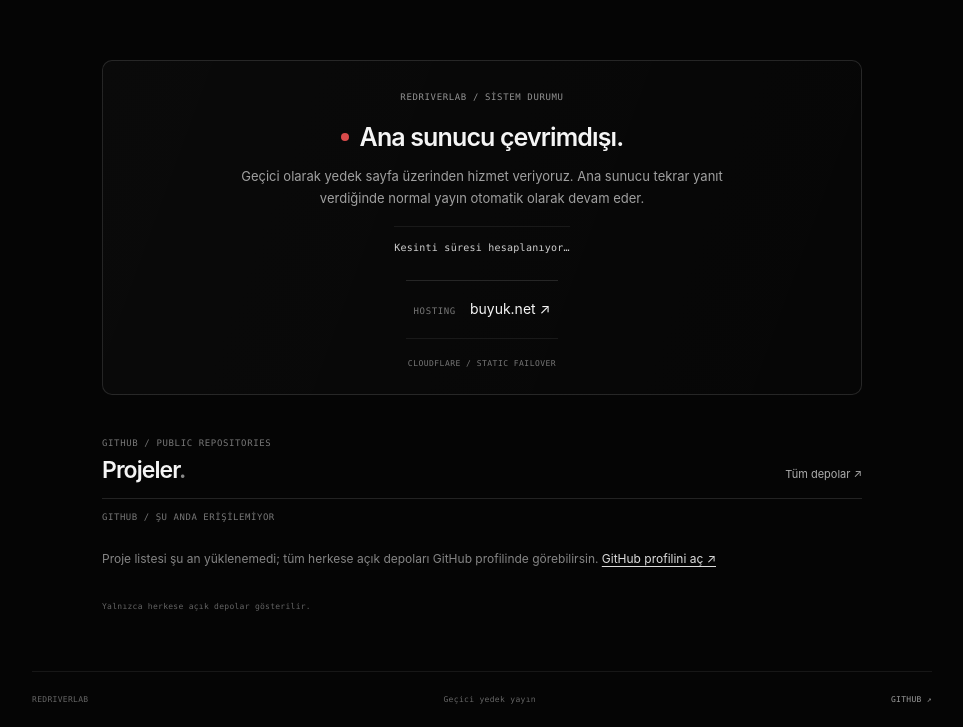
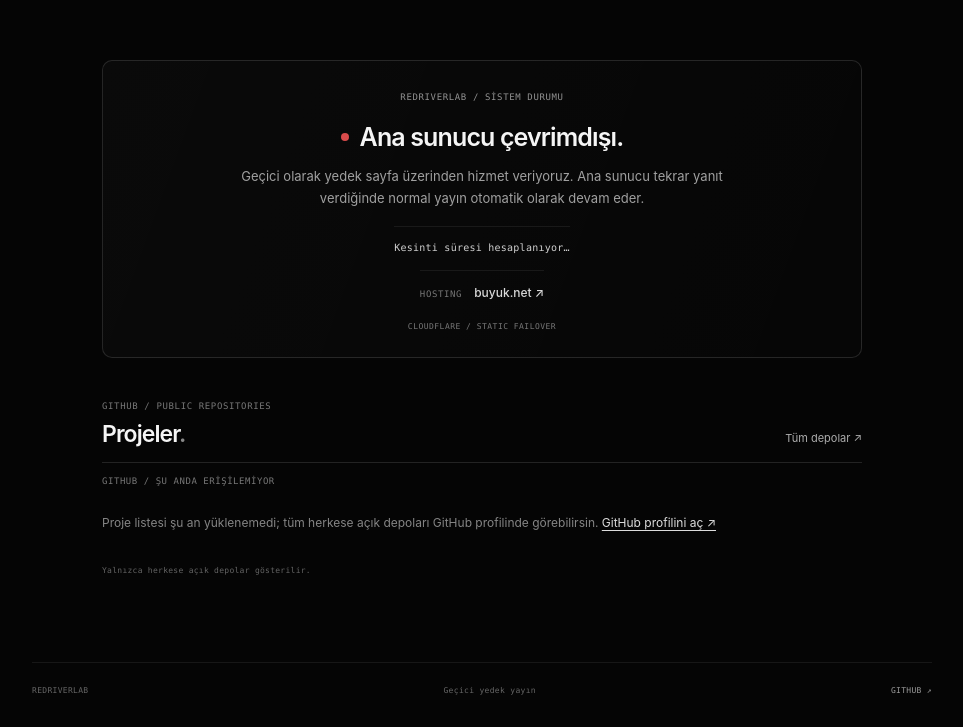
Before and after one commit to RedRiveRR/redriver-portfolio, a plain HTML site: page index.html in a window 1280 px wide. Shown: the part 82-809 px from the top of the page, without its empty margins (158-1121 px from the left). Drawn offline with Linux system fonts and the light colour scheme; no server answers.

Commit message:
style: keep hosting attribution compact and monochrome

```diff
--- a/styles.css
+++ b/styles.css
@@ -51,9 +51,10 @@ a:focus-visible { outline: 2px solid #f5f5f5; outline-offset: 4px; }
 .status-duration { margin: 17px 0 0; padding-top: 13px; border-top: 1px solid var(--line-soft); color: #d0d0d0; font: 10px/1.6 var(--mono); letter-spacing: .025em; }
 .status-footnote { margin: 19px 0 0; color: #777; font: 8px/1.5 var(--mono); letter-spacing: .06em; }
 
-.hosting-info { display: flex; align-items: baseline; justify-content: center; gap: 14px; margin: 24px auto 0; padding: 17px 8px; border-top: 1px solid var(--line); border-bottom: 1px solid var(--line-soft); }
+.hosting-info { display: flex; align-items: baseline; justify-content: center; gap: 12px; margin: 14px 0 0; padding-top: 12px; border-top: 1px solid var(--line-soft); }
 .hosting-info > span { color: #777; font: 9px/1.5 var(--mono); letter-spacing: .07em; }
-.hosting-info > strong { color: #e7e7e7; font-size: 13px; font-weight: 500; }
+.hosting-info > a { color: #d8d8d8; font-size: 12px; font-weight: 500; text-underline-offset: 3px; }
+.hosting-info > a:hover { color: #fff; text-decoration: underline; }
 
 .projects-section { margin-top: 42px; }
 .projects-heading { display: flex; justify-content: space-between; align-items: flex-end; gap: 20px; padding-bottom: 15px; border-bottom: 1px solid var(--line); }
```
